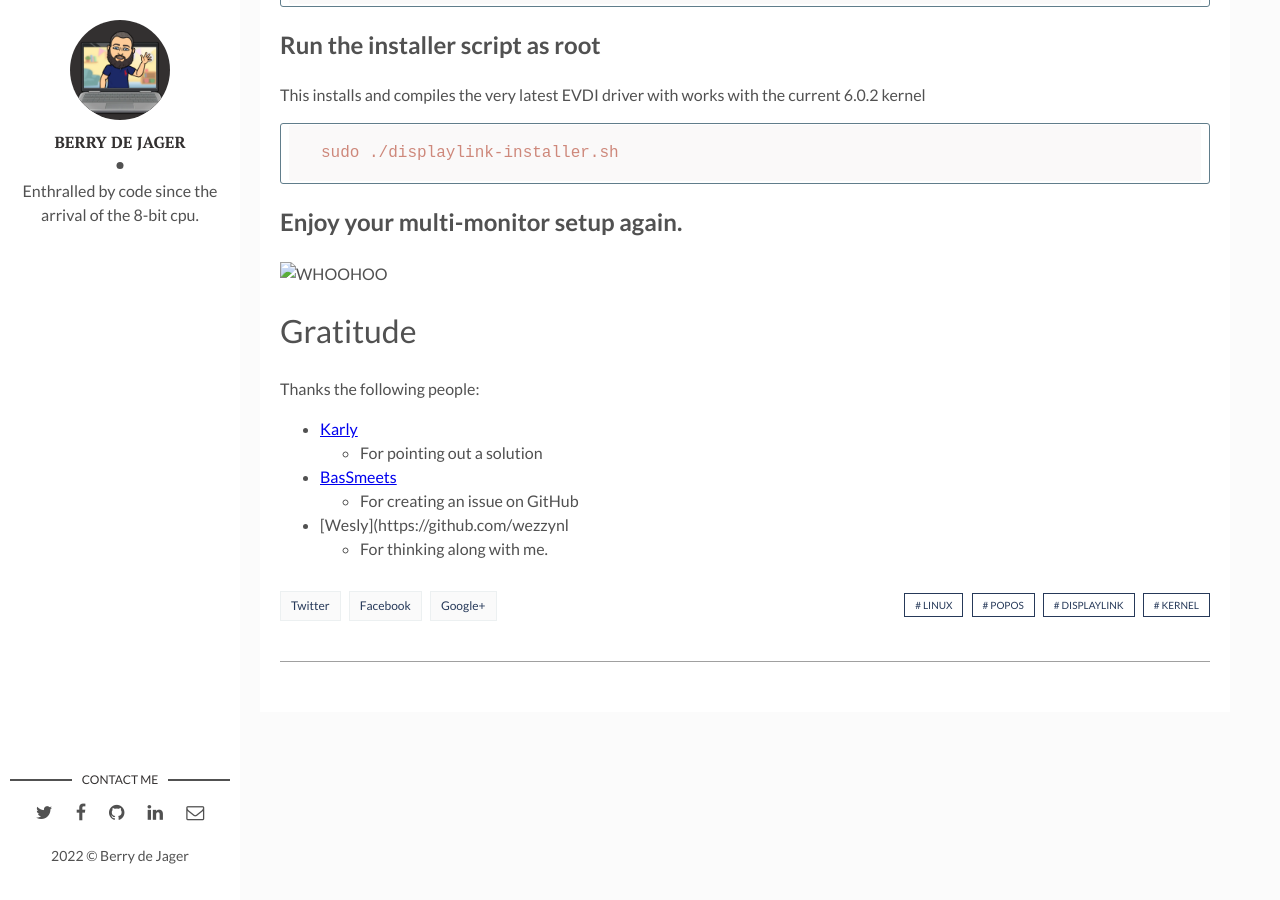
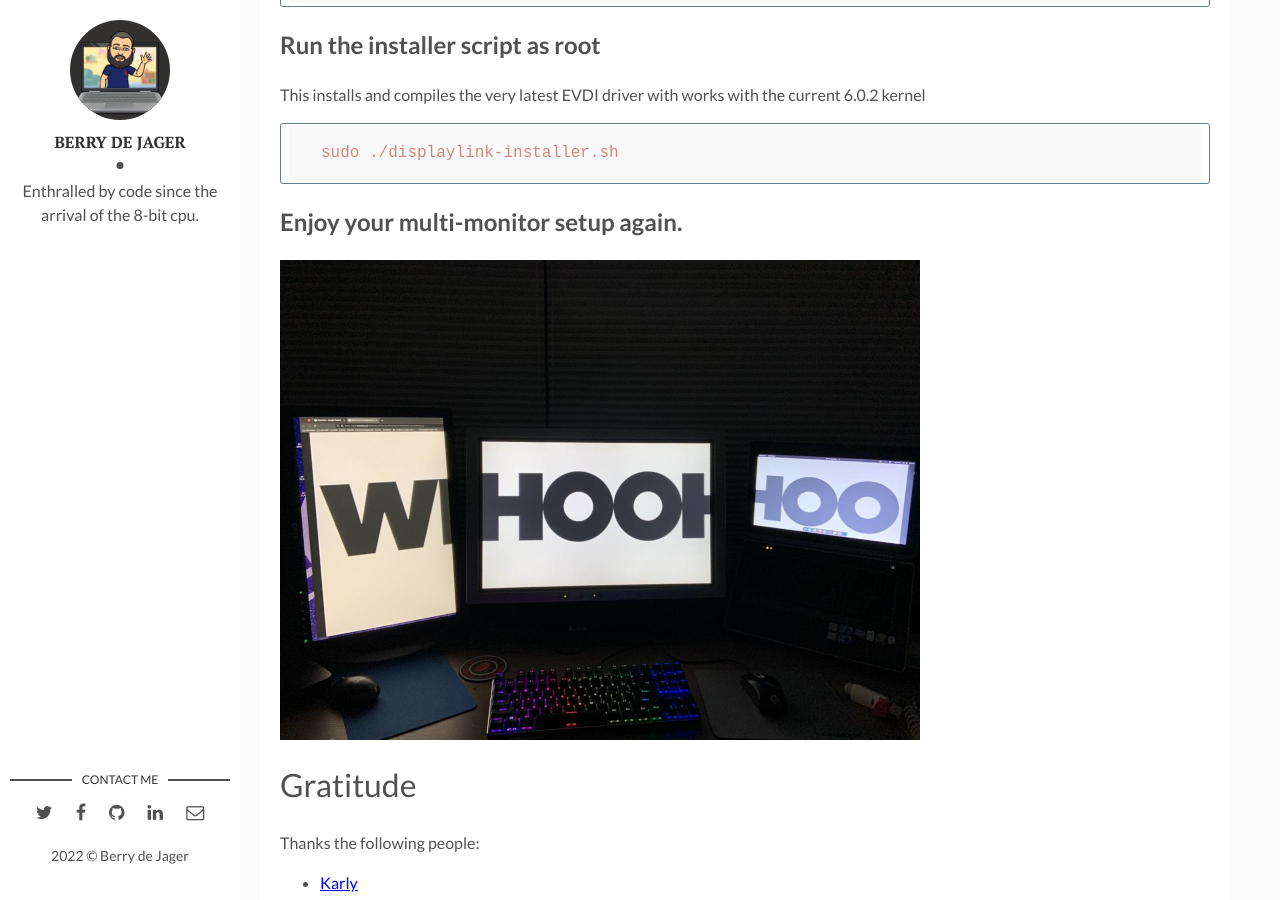
Before and after one commit to berrydejager/code, a Jekyll site: the page built from _posts/2022-10-28-Fix-DisplayLink_drivers-linux-kernel-6.markdown, in a window 1280 px wide and 900 px high, scrolled down 1763 px. Built offline with Jekyll 4.4.1, drawn with Linux system fonts in a browser that asks for light colours.

Commit message:
Update 2022-10-28-Fix-DisplayLink_drivers-linux-kernel-6.markdown

```diff
--- a/_posts/2022-10-28-Fix-DisplayLink_drivers-linux-kernel-6.markdown
+++ b/_posts/2022-10-28-Fix-DisplayLink_drivers-linux-kernel-6.markdown
@@ -57,7 +57,7 @@ This installs and compiles the very latest EVDI driver with works with the curre
 
 ## Enjoy your multi-monitor setup again.
 
-![WHOOHOO](assets/img/Fix-DisplayLink_drivers-linux-kernel-6-whoohoo.png)
+![](/assets/img/Fix-DisplayLink_drivers-linux-kernel-6-whoohoo.png)
 
 # Gratitude
 
```
